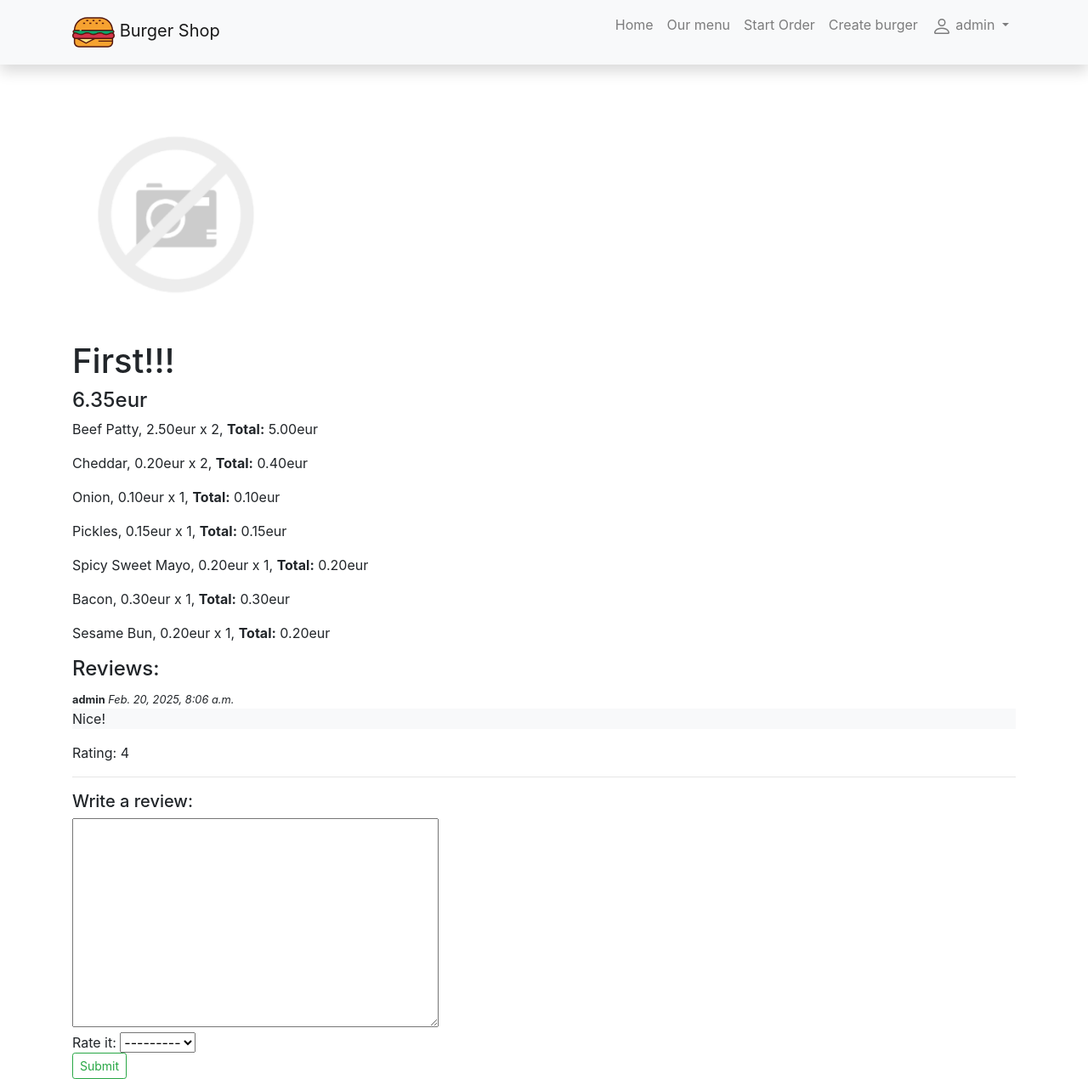
After one commit to Ignaslev/BurgerShop, a Django app: page /burger_shop/my-burgers/2 in a window 1280 px wide. The commit adds this page. Shown: the whole page at 85% size. Run offline with Django 4.2, Linux system fonts and the light colour scheme; a user stored in the database is signed in; data comes from the database, SQL or seed files in the repository; both versions use the stored data as it was after the commit; some libraries are stand-ins or nearby versions.

Commit message:
Created page for user's custom burger, custom burger page and other users can rate and leave reviews

```diff
--- a/burger_shop/admin.py
+++ b/burger_shop/admin.py
@@ -1,5 +1,5 @@
 from django.contrib import admin
-from .models import Profile, Order, MenuItem, OrderItem, CustomBurger, Ingredient, CustomBurgerRecipe, BlogPost
+from .models import Profile, Order, MenuItem, OrderItem, CustomBurger, Ingredient, CustomBurgerRecipe, BlogPost, BurgerReview
 
 
 class CustomBurgerRecipeInline(admin.TabularInline):
@@ -35,3 +35,4 @@ admin.site.register(MenuItem, MenuItemAdmin)
 admin.site.register(CustomBurger,CustomBurgerAdmin)
 admin.site.register(Ingredient, IngredientAdmin)
 admin.site.register(BlogPost)
+admin.site.register(BurgerReview)
--- a/burger_shop/forms.py
+++ b/burger_shop/forms.py
@@ -1,5 +1,5 @@
 from django import forms
-from .models import Profile, User, Ingredient
+from .models import Profile, User, Ingredient, BurgerReview
 
 
 class ProfileUpdateForm(forms.ModelForm):
@@ -11,6 +11,15 @@ class UserUpdateForm(forms.ModelForm):
     class Meta:
         model = User
         fields = ('email',)
+
+class BurgerReviewForm(forms.ModelForm):
+    class Meta:
+        model = BurgerReview
+        fields = ('user', 'burger', 'content', 'rating')
+        widgets = {
+            'burger': forms.HiddenInput(),
+            'user': forms.HiddenInput()
+        }
 
 
 class CustomBurgerForm(forms.Form):
--- a/burger_shop/models.py
+++ b/burger_shop/models.py
@@ -114,7 +114,8 @@ class CustomBurger(models.Model):
 
     @property
     def total_price(self):
-        pass
+        recipe_items = self.customburgerrecipe_set.all()
+        return sum(item.price for item in recipe_items)
 
     def __str__(self):
         return f'{self.name}'
@@ -149,7 +150,9 @@ class CustomBurgerRecipe(models.Model):
 
     @property
     def price(self):
-        pass
+        if self.ingredient and self.quantity:
+            return self.ingredient.price * self.quantity
+        return 0
 
 
 class BlogPost(models.Model):
@@ -158,3 +161,14 @@ class BlogPost(models.Model):
     image = models.ImageField(upload_to='blog_images/', blank=True, null=True)
     author = models.ForeignKey(User, on_delete=models.SET_NULL, null=True)
     created_at = models.DateTimeField(auto_now_add=True)
+
+
+class BurgerReview(models.Model):
+    date = models.DateTimeField(auto_now_add=True)
+    content = models.TextField('Content', max_length=2000)
+    burger = models.ForeignKey(CustomBurger, on_delete=models.CASCADE, blank=True)
+    rating = models.IntegerField(choices=[(i, i) for i in range(1, 6)])
+    user = models.ForeignKey(User, on_delete=models.SET_NULL, null=True, blank=True)
+
+    def __str__(self):
+        return f'{self.date}, {self.user}, {self.burger}, {self.rating}/5, {self.content}'
--- a/burger_shop/templates/base.html
+++ b/burger_shop/templates/base.html
@@ -35,6 +35,7 @@
         <li class="nav-item"><a class="nav-link" href="{% url 'burger_shop:homepage' %}">Home</a></li>
         <li class="nav-item"><a class="nav-link" href="{% url 'burger_shop:menu' %}">Our menu</a></li>
         <li class="nav-item"><a class="nav-link" href="{% url 'burger_shop:start_order' %}">Start Order</a></li>
+        <li class="nav-item"><a class="nav-link" href="{% url 'burger_shop:create_burger' %}">Create burger</a></li>
 
         {# USER MENU #}
         {% if user.is_authenticated %}
@@ -46,6 +47,7 @@
             <ul class="dropdown-menu" aria-labelledby="userDropdown">
                 <li><a class="dropdown-item" href="{% url 'burger_shop:user-profile' %}">My Profile</a></li>
                 <li><a class="dropdown-item" href="{% url 'burger_shop:user_orders' %}">My Orders</a></li>
+                <li><a class="dropdown-item" href="{% url 'burger_shop:user_burgers' %}">My Burgers</a></li>
                 <li><a class="dropdown-item" href="/accounts/logout/">Log out</a></li>
             </ul>
           </li>
--- /dev/null
+++ b/burger_shop/templates/custom_burger.html
@@ -0,0 +1,46 @@
+{% extends 'base.html' %}
+{% load static %}
+
+{% block content %}
+{% if burger.image %}
+    <img class="card-img-top" src="{{ burger.image.url }}" style="object-fit: contain; max-width: 200px" >
+{% else %}
+    <img class="card-img-top" src="{% static 'img/no-image.png' %}" style="object-fit: contain; max-width: 250px" >
+{% endif %}
+<h1>{{ burger.name }}</h1>
+<h4>{{ burger.total_price}}eur</h4>
+{% for item in recipe_items %}
+    <p>{{ item.ingredient }} x {{ item.quantity }}, <strong>Total:</strong> {{ item.price }}eur</p>
+{% endfor %}
+
+<h4>Reviews:</h4>
+    {% for review in reviews %}
+    <small><b>{{ review.user }}</b> <em>{{ review.date }}</em></small>
+    <p class="bg-light">{{ review.content }}</p>
+    <p>Rating: {{ review.rating }}</p>
+    <hr/>
+    {% endfor %}
+    {% if not reviews.first %}
+    <p>No reviews yet</p>
+    <hr/>
+    {% endif %}
+    <div>
+    {% if user.is_authenticated %}
+    <h5>Write a review:</h5>
+    <form method="post">
+        {% csrf_token %}
+        <div>
+        {{ form.content }}
+        </div>
+        <div>
+           Rate it: {{ form.rating }}
+        </div>
+        <div>
+            <input type="submit" class="btn btn-outline-success btn-sm" value="Submit"/>
+        </div>
+    </form>
+    {% else %}
+    <p class="text-danger">Please login to leave a review</p>
+    </div>
+    {% endif %}
+{% endblock %}
--- a/burger_shop/urls.py
+++ b/burger_shop/urls.py
@@ -14,5 +14,8 @@ urlpatterns = [
     path('order/success/', views.order_success, name='order_success'),
     path('my-orders/', views.user_orders, name='user_orders'),
     path('create-burger/', views.create_burger, name='create_burger'),
+    path('my-burgers/',views.user_burgers,name='user_burgers'),
+
+    path('my-burgers/<int:burger_id>', views.get_user_burger, name='user_burger'),
 
 ]
--- a/burger_shop/views.py
+++ b/burger_shop/views.py
@@ -5,8 +5,8 @@ from django.contrib import messages
 from django.contrib.auth.models import Group
 from django.contrib.auth.decorators import login_required
 
-from .forms import UserUpdateForm, ProfileUpdateForm, CustomBurgerForm
-from .models import User, MenuItem, Order, OrderItem, CustomBurger, CustomBurgerRecipe, Ingredient
+from .forms import UserUpdateForm, ProfileUpdateForm, CustomBurgerForm, BurgerReviewForm
+from .models import User, MenuItem, Order, OrderItem, CustomBurger, CustomBurgerRecipe, Ingredient, BurgerReview
 
 
 def index(request):
@@ -202,6 +202,41 @@ def user_orders(request):
     orders = Order.objects.filter(user=request.user).prefetch_related('orderitem_set__menu_item', 'orderitem_set__custom_burger').order_by('-time')
     return render(request, 'user_orders.html', {'orders': orders})
 
+@login_required
+def user_burgers(request):
+    burgers = CustomBurger.objects.filter(user=request.user)
+    return render(request, 'user_burgers.html',{'burgers':burgers})
+
+
+@login_required
+def get_user_burger(request, burger_id):
+    burger = get_object_or_404(CustomBurger, pk=burger_id)
+    recipe_items = burger.customburgerrecipe_set.all()
+
+    if request.method == 'POST':
+        form = BurgerReviewForm(request.POST)
+        if form.is_valid():
+            review = form.save(commit=False)
+            review.burger = burger
+            review.user = request.user
+            review.save()
+            return redirect('burger_shop:user_burger', burger_id=burger_id)
+
+    else:
+        form = BurgerReviewForm(initial={'burger': burger, 'user': request.user})
+
+
+    reviews = BurgerReview.objects.filter(burger=burger)
+
+    context = {
+        'burger': burger,
+        'recipe_items':recipe_items,
+        'form':form,
+        'reviews':reviews
+
+    }
+    return render(request, 'custom_burger.html', context)
+
 
 @login_required
 def create_burger(request):
```
Also changed, not shown: burger_shop/templates/user_burgers.html (added, +26 -0 lines), burger_shop/migrations/0007_burgerreview.py (added), burger_shop/migrations/0008_burgerreview_rating.py (added), db.sqlite3.
